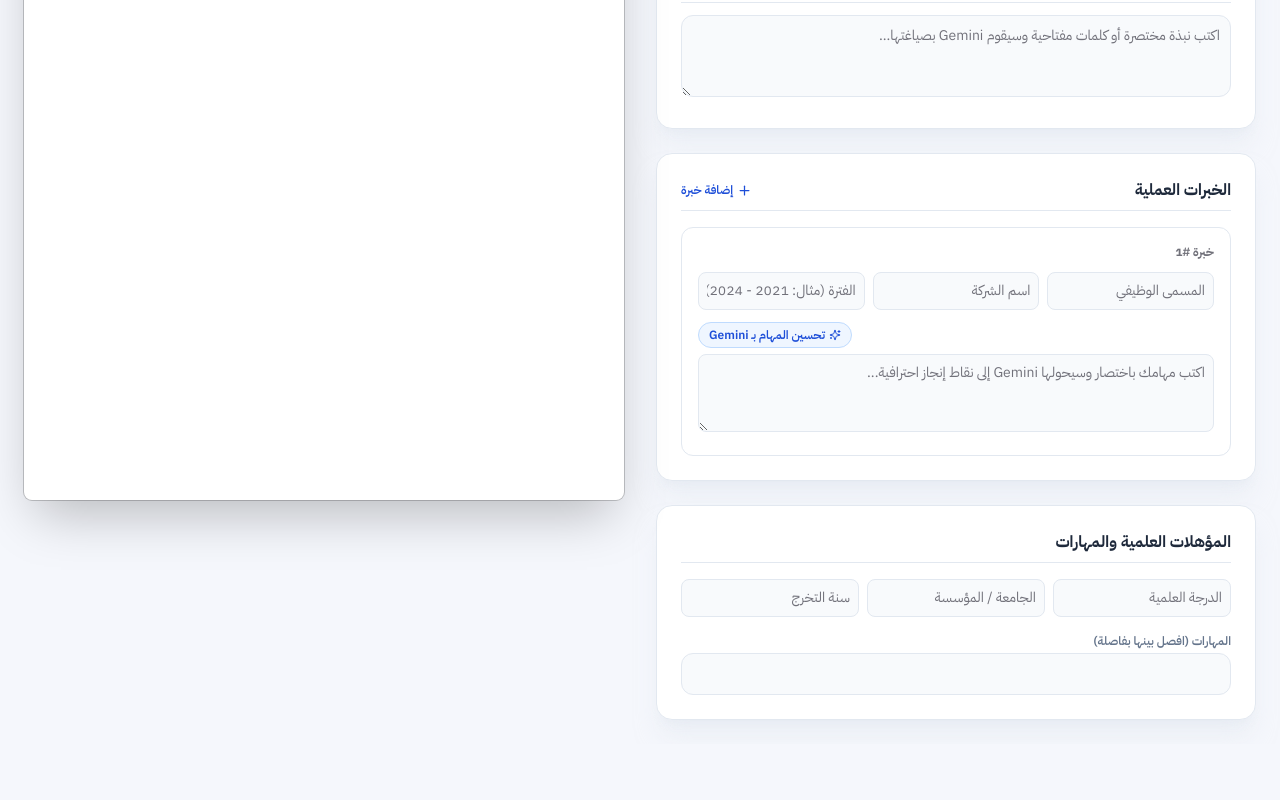
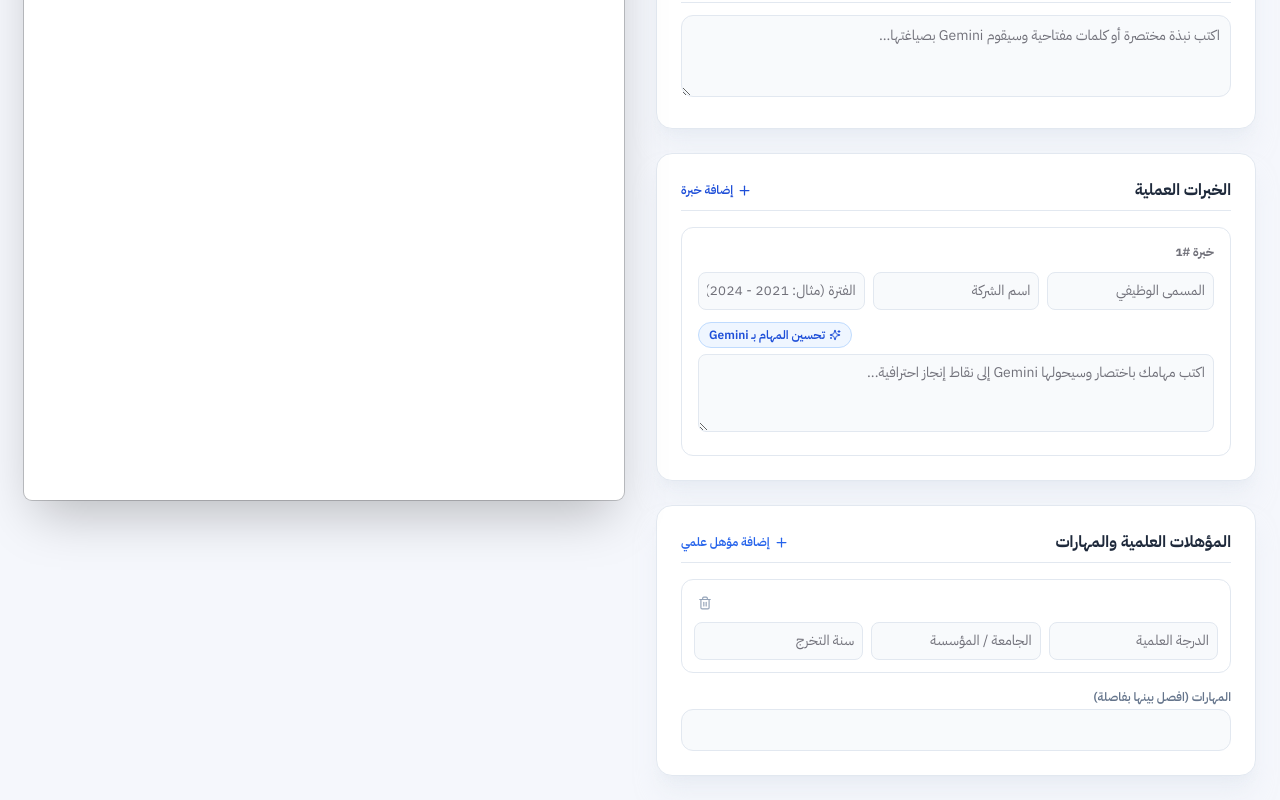
Before and after one commit to mrahmed22296-gif/ai-resume-builder, a Next.js app: page / in a window 1280 px wide. Shown: the part 443-1243 px from the top of the page. Before the commit the page ends 1187 px from the top, so only its background shows below. Built offline with nearby package versions, Linux system fonts and the light colour scheme.

Commit message:
Update page.js

```diff
--- a/app/page.js
+++ b/app/page.js
@@ -33,6 +33,8 @@ export default function ResumeBuilder() {
     "improve": "تحسين المهام بـ Gemini",
     "descriptionHint": "اكتب مهامك باختصار وسيحولها Gemini إلى نقاط إنجاز احترافية...",
     "educationSkills": "المؤهلات العلمية والمهارات",
+    "addEducation": "إضافة مؤهل علمي",
+    "removeEducation": "حذف المؤهل",
     "degree": "الدرجة العلمية",
     "institution": "الجامعة / المؤسسة",
     "year": "سنة التخرج",
@@ -59,6 +61,8 @@ export default function ResumeBuilder() {
     "improve": "Improve with Gemini",
     "descriptionHint": "Describe your duties for Gemini to turn into professional achievement points...",
     "educationSkills": "Education and skills",
+    "addEducation": "Add educational qualification",
+    "removeEducation": "Remove qualification",
     "degree": "Degree",
     "institution": "University / Institution",
     "year": "Graduation year",
@@ -555,9 +559,20 @@ export default function ResumeBuilder() {
 
           {/* التعليم والمهارات */}
           <section className="bg-white p-6 rounded-2xl border border-slate-200 shadow-xl shadow-slate-200/50 space-y-4">
-            <h2 className="font-bold text-base text-slate-800 border-b border-slate-200 pb-2">{t.educationSkills}</h2>
+            <div className="flex flex-wrap items-center justify-between gap-2 border-b border-slate-200 pb-2">
+              <h2 className="font-bold text-base text-slate-800">{t.educationSkills}</h2>
+              <button onClick={() => setResume(current => ({ ...current, education: [...current.education, { id: crypto.randomUUID(), degree: "", institution: "", year: "" }] }))}
+                className="flex items-center gap-1 text-xs font-semibold text-blue-600 hover:text-blue-800">
+                <Plus size={15} /> {t.addEducation}
+              </button>
+            </div>
             {resume.education.map((edu, idx) => (
-              <div key={edu.id} className="grid grid-cols-1 md:grid-cols-3 gap-2">
+              <div key={edu.id} className="border border-slate-200 rounded-xl p-3 space-y-2">
+                <div className="flex justify-end">
+                  <button aria-label={t.removeEducation} onClick={() => setResume(current => ({ ...current, education: current.education.filter(item => item.id !== edu.id) }))}
+                    className="text-slate-400 hover:text-red-500 p-1"><Trash2 size={14} /></button>
+                </div>
+                <div className="grid grid-cols-1 md:grid-cols-3 gap-2">
                 <input
                   type="text"
                   placeholder={t.degree}
@@ -591,6 +606,7 @@ export default function ResumeBuilder() {
                   }}
                   className="p-2 bg-slate-50 border border-slate-200 text-slate-800 placeholder:text-zinc-500 rounded-lg text-sm focus:ring-2 focus:ring-blue-400/50 focus:border-blue-400 outline-none transition"
                 />
+                </div>
               </div>
             ))}
 
@@ -701,4 +717,4 @@ export default function ResumeBuilder() {
       </main>
     </div>
   );
-                  }
+                    }
```
